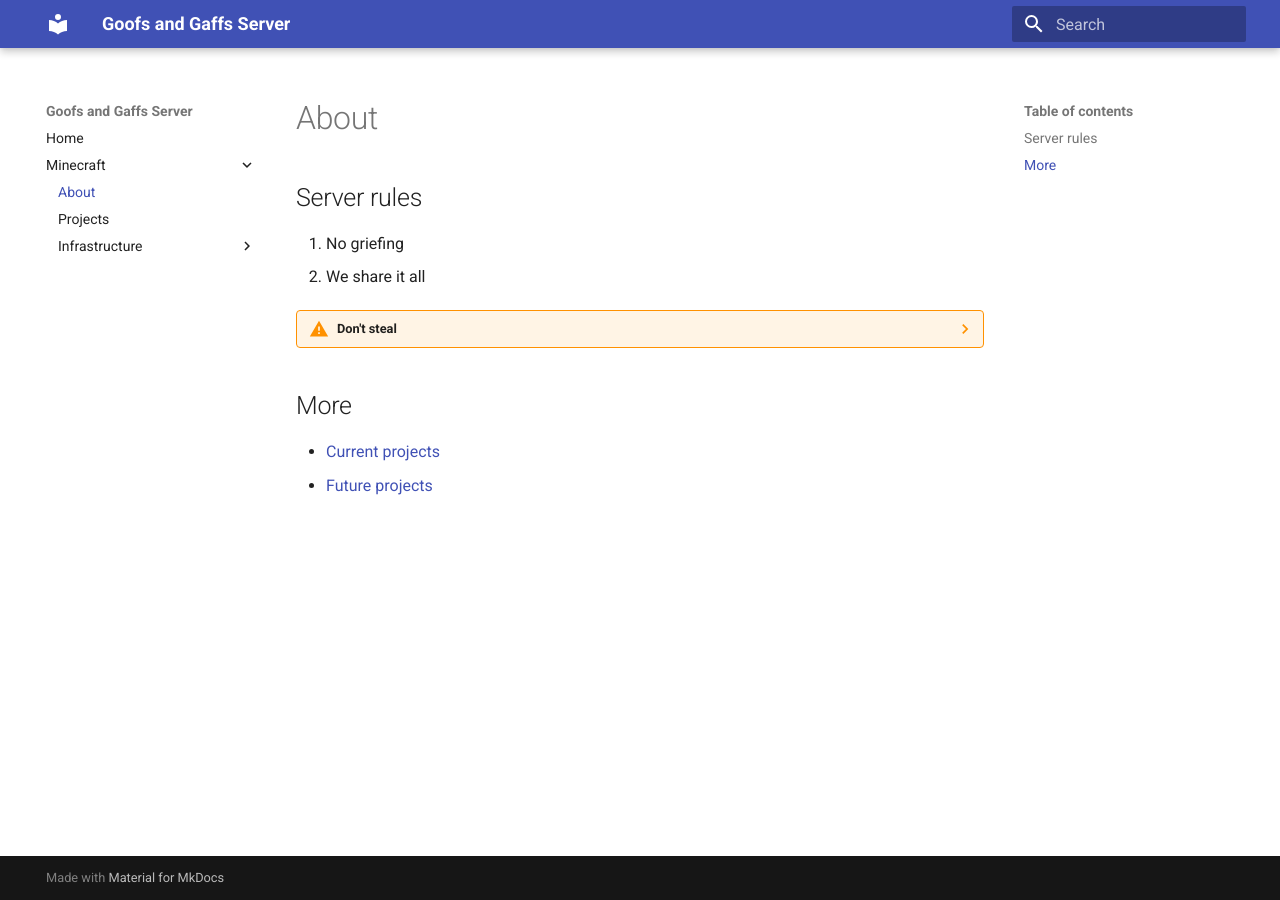
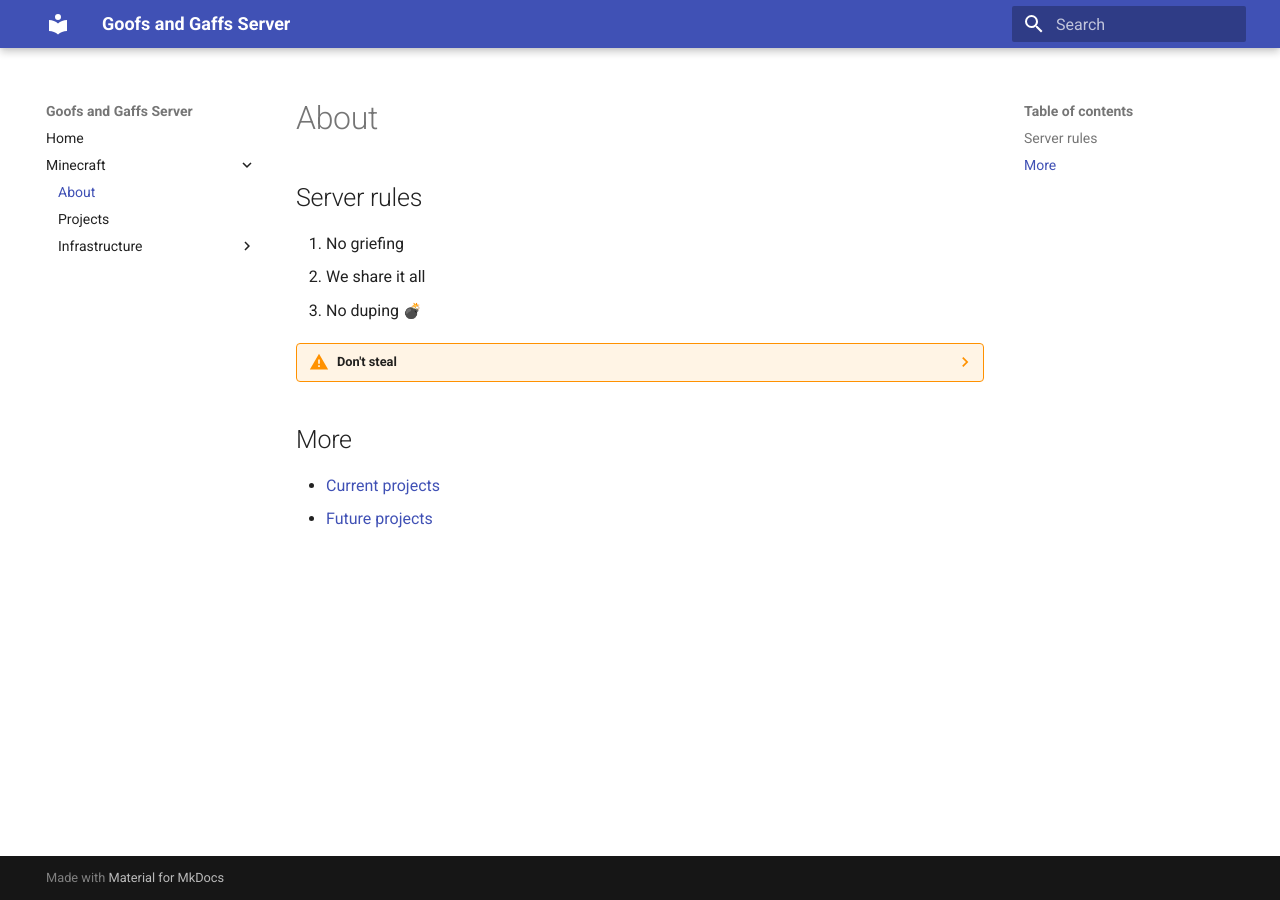
Before and after one commit to beardyToo/beardyToo.github.io, an MkDocs documentation site: the page built from docs/minecraft/about.md, in a window 1280 px wide. Built offline with MkDocs 1.6.1 and Material for MkDocs 9.7.7, drawn with Linux system fonts in a browser that asks for light colours; emoji names are drawn with the system emoji font.

Commit message:
Dodano pravilo - duping (#4)

```diff
--- a/docs/minecraft/about.md
+++ b/docs/minecraft/about.md
@@ -1,7 +1,7 @@
 ## Server rules
 1. No griefing
 2. We share it all
-
+3. No duping :bomb:
 ??? warning "Don't steal"
     You use it you replace it
 
```
